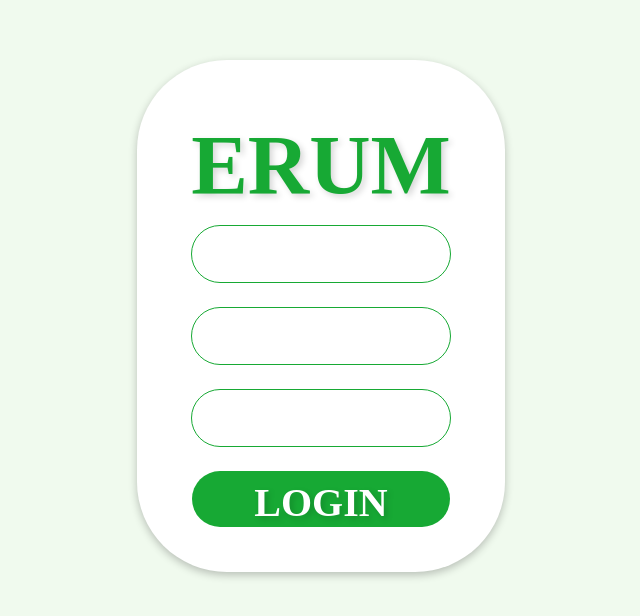
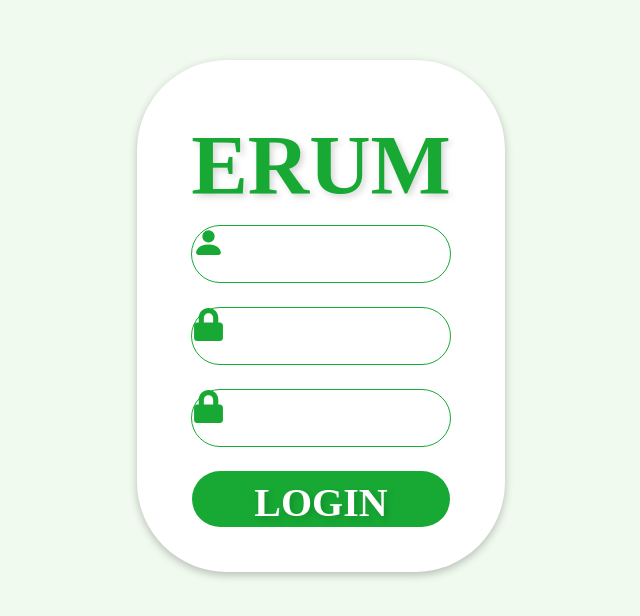
Before and after one commit to suhyeon0111/studyweb_pre, a React (Create React App) app in the folder project_r/: page /register in a window 1280 px wide. Shown: the part 106-722 px from the top of the page, without its empty margins (319-959 px from the left). Built offline with nearby package versions, Linux system fonts and the light colour scheme.

Commit message:
수정 register페이지에 아이콘 추가

```diff
--- a/project_r/src/components/RegisterPage/RegisterPage.js
+++ b/project_r/src/components/RegisterPage/RegisterPage.js
@@ -1,4 +1,6 @@
 import React from 'react';
+import { BsFillPersonFill } from 'react-icons/bs';
+import { FaLock } from 'react-icons/fa';
 import './RegisterPage.css';
 
 const RegisterPage = () => {
@@ -6,9 +8,15 @@ const RegisterPage = () => {
     <div className="LoginTemplate">
       <div className="ERUM">ERUM</div>
       <div>
-        <div className="LoginId"></div>
-        <div className="LoginPassword_1"></div>
-        <div className="LoginPassword_2"></div>
+        <div className="LoginId">
+          <BsFillPersonFill className="icon-ID" size="33" color="#17a934" />
+        </div>
+        <div className="LoginPassword_1">
+          <FaLock className="icon-Password" size="33" color="#17a934" />
+        </div>
+        <div className="LoginPassword_2">
+          <FaLock className="icon-Password" size="33" color="#17a934" />
+        </div>
         <div className="LoginButton">LOGIN</div>
       </div>
     </div>
```
